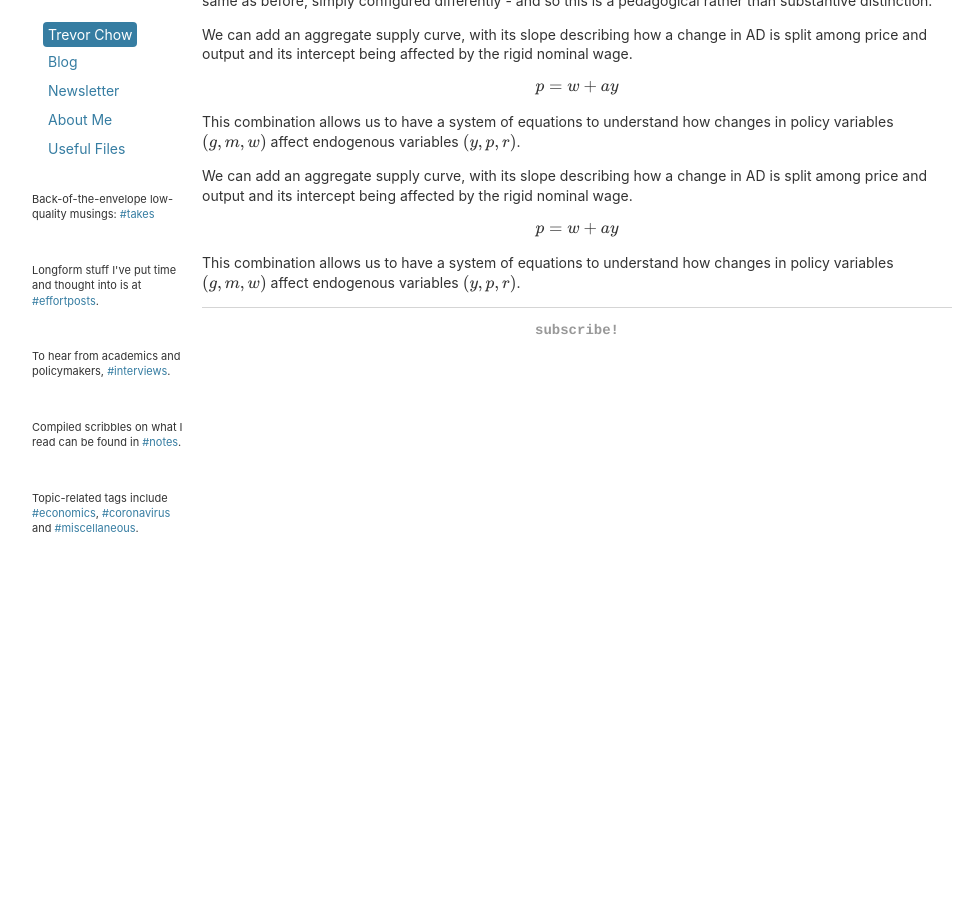
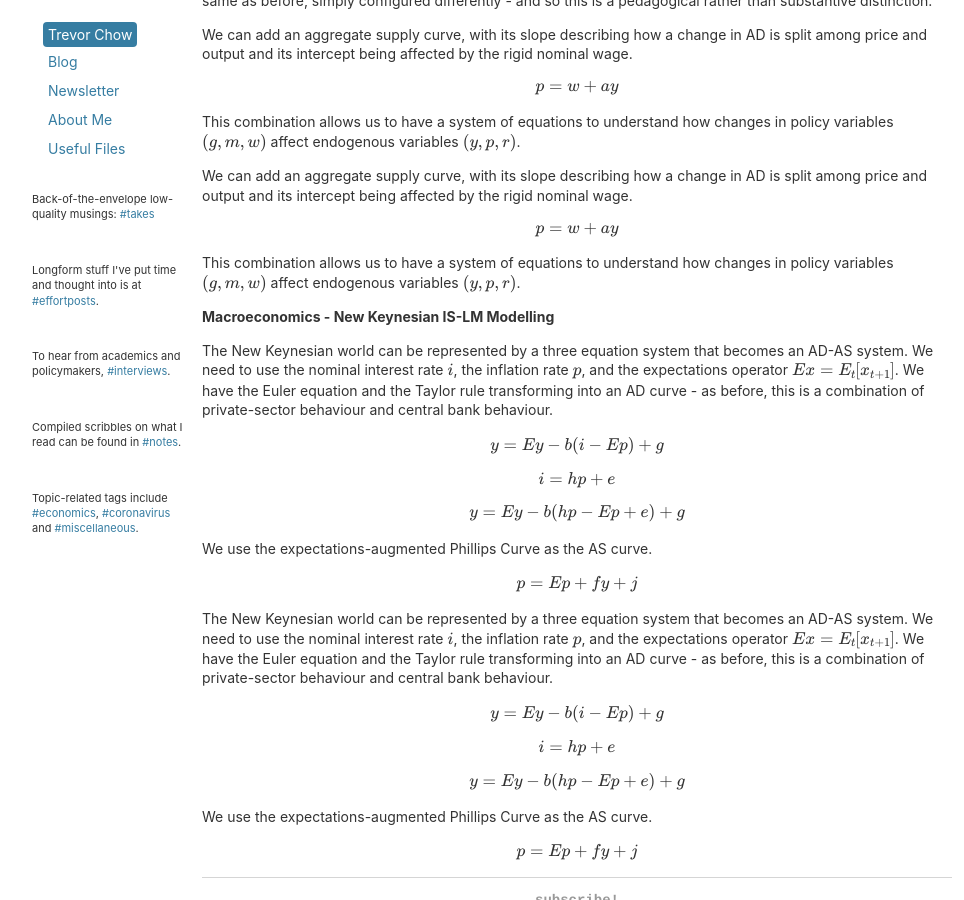
Before and after one commit to tmychow/tmychow.github.io, a Jekyll site: the page built from whereistand/index.html, in a window 1280 px wide and 900 px high, scrolled down 1632 px. Shown: the whole window, without its empty margins (28-992 px from the left). Built offline with Jekyll 4.4.1, drawn with Linux system fonts in a browser that asks for light colours; formulas are drawn with MathJax 3.

Commit message:
Update index.html

```diff
--- a/whereistand/index.html
+++ b/whereistand/index.html
@@ -33,4 +33,8 @@ title: Where I Stand
 	<p> One modern approach has been to look at the IS-MP model instead of IS-LM. This looks at monetary policy in its modern form, with interest rates at the forefront - it takes the form \( r = \frac{1}{h} (p+y-m) \). But the equation is the same as before, simply configured differently - and so this is a pedagogical rather than substantive distinction. </p>
 	<p> We can add an aggregate supply curve, with its slope describing how a change in AD is split among price and output and its intercept being affected by the rigid nominal wage. \[ p = w + ay \] This combination allows us to have a system of equations to understand how changes in policy variables \( (g,m,w) \) affect endogenous variables \( (y,p,r) \). </p>
 	<p> We can add an aggregate supply curve, with its slope describing how a change in AD is split among price and output and its intercept being affected by the rigid nominal wage. \[ p = w + ay \] This combination allows us to have a system of equations to understand how changes in policy variables \( (g,m,w) \) affect endogenous variables \( (y,p,r) \). </p>
+
+	<p><strong>Macroeconomics - New Keynesian IS-LM Modelling</strong></p>
+	<p> The New Keynesian world can be represented by a three equation system that becomes an AD-AS system. We need to use the nominal interest rate \( i \), the inflation rate \( p \), and the expectations operator \( Ex = E_t [x_{t+1}] \). We have the Euler equation and the Taylor rule transforming into an AD curve - as before, this is a combination of private-sector behaviour and central bank behaviour. \[ y = Ey - b (i-Ep) + g \] \[ i = hp + e \] \[ y = Ey - b (hp-Ep + e) + g \] We use the expectations-augmented Phillips Curve as the AS curve. \[ p = Ep + fy + j \] </p>
+	<p> The New Keynesian world can be represented by a three equation system that becomes an AD-AS system. We need to use the nominal interest rate \( i \), the inflation rate \( p \), and the expectations operator \( Ex = E_t [x_{t+1}] \). We have the Euler equation and the Taylor rule transforming into an AD curve - as before, this is a combination of private-sector behaviour and central bank behaviour. \[ y = Ey - b (i-Ep) + g \] \[ i = hp + e \] \[ y = Ey - b (hp-Ep + e) + g \] We use the expectations-augmented Phillips Curve as the AS curve. \[ p = Ep + fy + j \] </p>
 </div><!-- /.blurb -->
```
